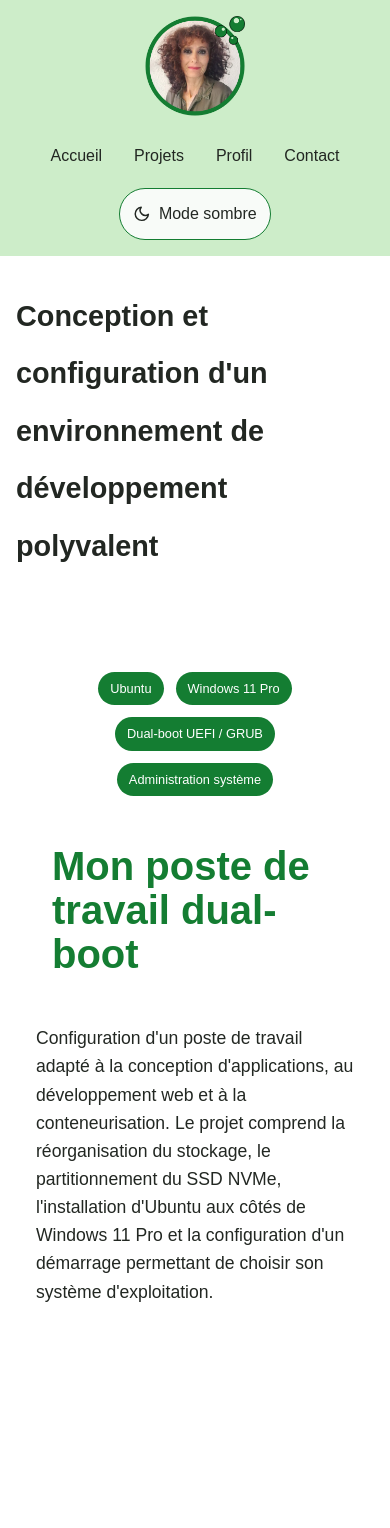
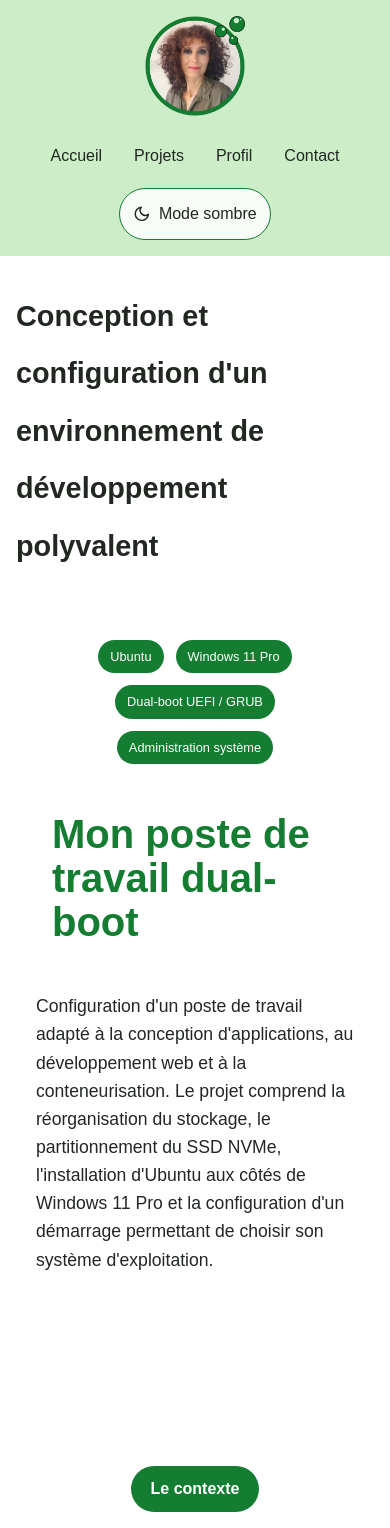
Before and after one commit to SaskiaCorre/portfolio-react, a React (Vite) app: page /projects/config-dual-boot in a window 390 px wide. Shown: the top 1528 px of the page. Built offline with nearby package versions, Linux system fonts and the light colour scheme.

Commit message:
Modification des variables d'environnement dans Contact.jsx

```diff
--- a/src/pages/Contact.jsx
+++ b/src/pages/Contact.jsx
@@ -27,9 +27,9 @@ export default function Contact() {
     setIsSending(true);
     setStatusMessage(null);
 
-    const SERVICE_ID = import.meta.env.production.VITE_EMAILJS_SERVICE_ID;
-    const TEMPLATE_ID = import.meta.env.production.VITE_EMAILJS_TEMPLATE_ID;
-    const PUBLIC_KEY = import.meta.env.production.VITE_EMAILJS_PUBLIC_KEY;
+    const SERVICE_ID = import.meta.env.VITE_EMAILJS_SERVICE_ID;
+    const TEMPLATE_ID = import.meta.env.VITE_EMAILJS_TEMPLATE_ID;
+    const PUBLIC_KEY = import.meta.env.VITE_EMAILJS_PUBLIC_KEY;
 
     // Les clés de cet objet = {{variable}} de mon Template EmailJS
     const templateParams = {
--- a/src/styles/Details.css
+++ b/src/styles/Details.css
@@ -652,7 +652,7 @@
 @media (max-width: 768px) {
   /* Hero */
   .details-page .hero-layout {
-    padding: 3rem 1.25rem;
+    padding: 1rem 1.25rem;
   }
 
   .details-page .hero-title {
```
